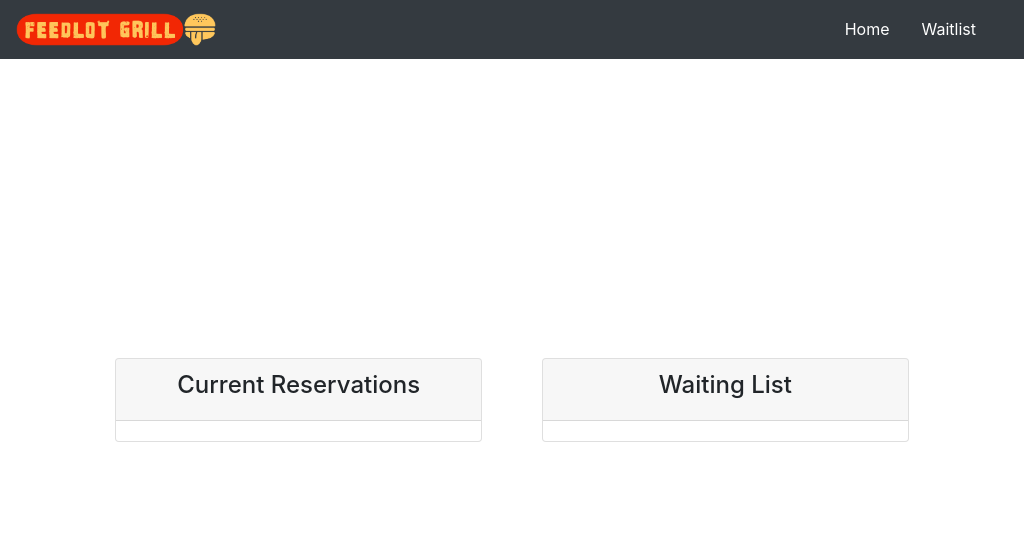
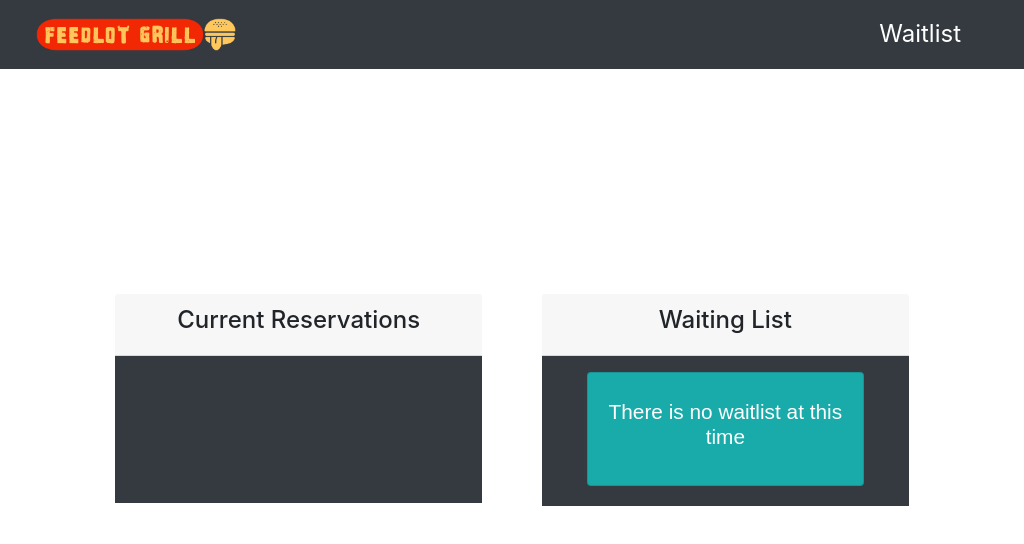
Before and after one commit to ljmccode/Restaurant_Reso, a website: page views/tables.html in a window 1024 px wide. Drawn offline with nearby package versions, Linux system fonts and the light colour scheme; files that its build step writes are made by us from their sources; no server answers.

Commit message:
Responsive navbar and table lists

```diff
--- a/public/css/home.css
+++ b/public/css/home.css
@@ -1,9 +1,20 @@
+/***************************
+Navbar
+***************************/
 .nav-link {
     color: white;
 }
 
+.nav-link:hover {
+    color: #FEC85C;
+}
+
+/***************************
+Main Container
+***************************/
 h1 {
     color: white;
+    font-size: 2em;
 }
 
 .hero {
@@ -20,31 +31,48 @@ h1 {
     text-align: center;
 
     /* Background styles */
-    background: linear-gradient( rgba(0, 0, 0, 0.5), rgba(0, 0, 0, 0.5) ), url("../images/burger.jpg");
+    background: linear-gradient( rgba(0, 0, 0, 0.4), rgba(0, 0, 0, 0.4) ), url("../images/burger.jpg");
     background-repeat: no-repeat;
     background-position: center center;
     background-attachment: fixed;
     background-size: cover;
 }
 
-/* Button Styling */
-/* .hero .btn {
-    Positioning and sizing
-    display: block;
-    width: 200px;
+.btn {
+    background-color: rgb(242,39,3);
+}
 
-    Padding and margins
-    padding: 1em;
-    margin-top: 50px;
-    margin-left: auto;
-    margin-right: auto;
+/***************************
+Media Queries
+***************************/
+/* Xtra Small Devices */
+@media (max-width: 346px) {
+    .navbar .container-fluid {
+        justify-content: center;
+    }
+ }
 
-    Text styles
-    color: black;
-    text-decoration: none;
-    font-size: 1.5em;
 
-    Border styles
-    border: 3px solid black;
-    border-radius: 20px;
-} */
+/* Medium Devices */
+@media (min-width: 577px) and (max-width: 1024px) {
+    h1{
+        font-size: 3em;
+    }
+    .btn {
+        font-size: 1.5em;
+    }
+    .nav-link {
+        font-size: 1.5em;
+    }
+    nav img {
+        width: 250px;
+        margin: 5px;
+    }
+ }
+
+ /* Large Devices */
+ @media (min-width: 992px) {
+    nav img {
+        width: 200px;
+    }
+ }
--- a/public/css/reso.css
+++ b/public/css/reso.css
@@ -1,7 +1,17 @@
+/***************************
+Navbar
+***************************/
 .nav-link {
     color: white;
 }
 
+.nav-link:hover {
+    color: #FEC85C;
+}
+
+/***************************
+Main Container
+***************************/
 .hero {
     /* Flexbox stuff */
     position: relative;
@@ -31,10 +41,46 @@
     opacity: .9;
 }
 
-/* .card-header {
-    text-align: center;
-} */
-
 .card-header h5 {
     line-height: 1.5em;
 }
+
+.btn {
+    background-color: rgb(242,39,3);
+    color: white;
+}
+
+
+/***************************
+Media Queries
+***************************/
+/* Xtra Small Devices */
+@media (max-width: 346px) {
+    .navbar .container-fluid {
+        justify-content: center;
+    }
+ }
+
+/* Medium Devices */
+@media (min-width: 577px) and (max-width: 1024px) {
+    h1{
+        font-size: 3em;
+    }
+    .btn {
+        font-size: 1.5em;
+    }
+    .nav-link {
+        font-size: 1.5em;
+    }
+    nav img {
+        width: 250px;
+        margin: 5px;
+    }
+ }
+
+ /* Large Devices */
+ @media (min-width: 992px) {
+    nav img {
+        width: 200px;
+    }
+ }
--- a/public/css/tables.css
+++ b/public/css/tables.css
@@ -1,9 +1,17 @@
+/***************************
+Navbar
+***************************/
 .nav-link {
     color: white;
 }
 
+.nav-link:hover {
+    color: #FEC85C;
+}
 
-
+/***************************
+Main Container
+***************************/
 .hero {
     /* Flexbox stuff */
     display: flex;
@@ -29,13 +37,25 @@
 .card {
     display: flex;
     margin: 15px;
-    max-height: 75vh;
+    min-height: 209px;
+    max-height: 25vh;
+    border: none;
 }
 
 .card-body {
     padding-top: 0;
     font-family: Arial, Helvetica, sans-serif;
-    /* background-color: rgb(52,58,64); */
+    background-color: rgb(52,58,64);
+    align-content: center;
+}
+
+.list-group-item {
+    background-color:rgb(25, 170, 170);
+    color: white;
+    width: 85%;
+    margin: auto;
+    min-height: 112px;
+
 }
 
 .card-body h4 {
@@ -46,3 +66,51 @@
 .card-body h5 {
     font-size: 1em;
 }
+
+#noWaitlist h4 {
+    font-weight: normal;
+    text-align: center;
+    padding: 15px 0;
+}
+
+/***************************
+Media Queries
+***************************/
+/* Xtra Small Devices */
+@media (max-width: 346px) {
+    .navbar .container-fluid {
+        justify-content: center;
+    }
+ }
+
+/* Medium Devices */
+@media (min-width: 577px) and (max-width: 1024px) {
+    h1{
+        font-size: 3em;
+    }
+    .btn {
+        font-size: 1.5em;
+    }
+    .nav-link {
+        font-size: 1.5em;
+    }
+    nav img {
+        width: 250px;
+        margin: 5px;
+    }
+
+    .card {
+        max-height: 75vh;
+    }
+ }
+
+ /* Large Devices */
+ @media (min-width: 992px) {
+    nav img {
+        width: 200px;
+    }
+
+    .card {
+        max-height: 75vh;
+    }
+ }
--- a/views/tables.html
+++ b/views/tables.html
@@ -16,22 +16,21 @@
 
 <body>
 	<nav class="navbar navbar-dark bg-dark fixed-top">
+		<div class="container-fluid">
 			<a href="/">
-			<img class="navbar-brand" src="/images/logo-wide.png" alt="logo" width="200px" height= "auto">
+				<img class="navbar-brand" src="/images/logo-wide.png" alt="logo" width="170px" height= "auto">
 			</a>
-		<ul class="nav justify-content-end mr-3">
-			<li class="nav-item active">
-				<a class="nav-link" href="/">Home</a>
-			</li>
+			<ul class="nav mr-3">
 				<li class="nav-item">
 					<a class="nav-link" href="/tables">Waitlist</a>
 				</li>
 			</ul>
+			</div>
 	</nav>
 	<section class="hero">
 		<div class="row justify-content-center">
 			<!-- Current Tables in Use -->
-			<div class="col-5">
+			<div class="col-xs-12 col-md-5 tables">
 				<div class="card text-center">
 					<div class="card-header">
 						<h4>Current Reservations</h4>
@@ -42,13 +41,17 @@
 				</div>
 			</div>
 			<!-- Wait List -->
-			<div class="col-5">
+			<div class="col-xs-12  col-md-5 tables">
 				<div class="card text-center">
 					<div class="card-header">
 						<h4>Waiting List</h4>
 					</div>
 					<div class="card-body overflow-auto">
-						<ul id="waitList" class="list-group"></ul>
+						<ul id="waitList" class="list-group">
+							<li id="noWaitlist" class='list-group-item mt-3'>
+								<h4>There is no waitlist at this time</h4>
+							</li>
+						</ul>
 					</div>
 				</div>
 			</div>
@@ -96,6 +99,7 @@
 
 				// Loop through each reservation
 				for (let i = 0; i < waitData.length; i++) {
+					$("#noWaitlist").hide();
 					let waitList = $("#waitList");
 					let listItem = $("<li class='list-group-item mt-3'>");
 
@@ -107,7 +111,7 @@
 
 					waitList.append(listItem);
 				}
-			});
+			})
 	};
 
 	runTableQuery();
```
Also changed, not shown: views/home.html (+4 -5 lines), views/reso.html (+5 -6 lines), 1 other file. Lines whose indentation alone changed are shown as unchanged.
